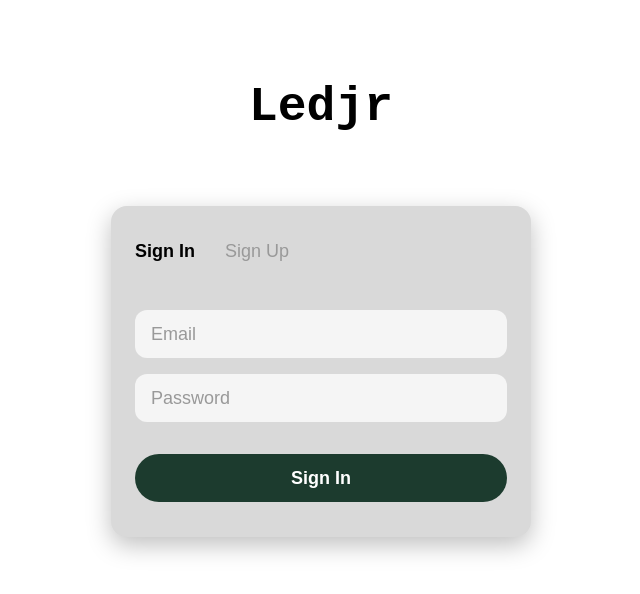
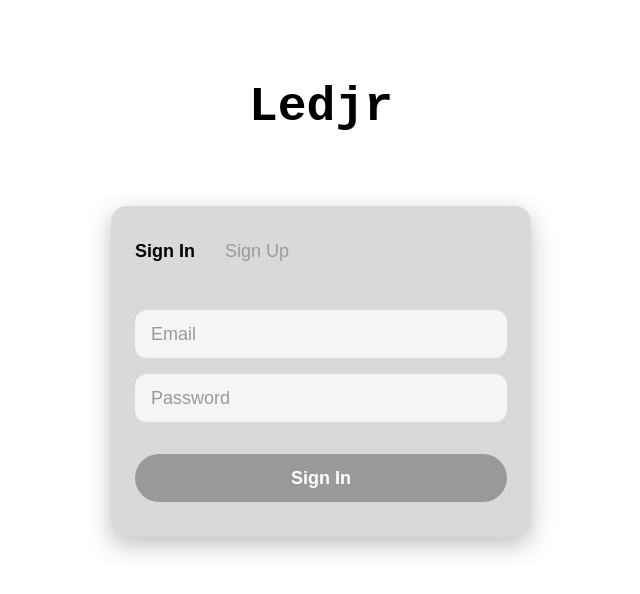
Before and after one commit to carascoy/Ledjr, a React (Vite) app in the folder frontend/: page / in a window 1280 px wide. Shown: the top 594 px of the page, without its empty margins (319-959 px from the left). Built offline with nearby package versions, Linux system fonts and the light colour scheme.

Commit message:
signup and router setup

```diff
--- a/frontend/src/pages/AuthPage.tsx
+++ b/frontend/src/pages/AuthPage.tsx
@@ -1,18 +1,30 @@
 import { useState } from 'react'
 import '../styles/AuthPage.css'
-import { useNavigate } from 'react-router-dom' //added this
+import { useNavigate } from 'react-router-dom'
 
 type Mode = "signin" | "signup";
 
 function AuthPage(){
-     const navigate = useNavigate() //added this
+     const navigate = useNavigate()
+
     const [mode, setMode] = useState<Mode>('signin')
 
-    const isSignUp = mode === 'signup'
     const [email, setEmail] = useState('')
     const [password, setPassword] = useState('')
     const [firstName, setFirstName] = useState('')
     const [lastName, setLastName] = useState('')
+
+    const isSignUp = mode === 'signup'
+
+    const hasEightChars = password.length >= 8
+    const hasNumber = /[0-9]/.test(password)
+    const hasSpecialChar = /[^A-Za-z0-9]/.test(password)
+    const isPasswordValid = hasEightChars && hasNumber && hasSpecialChar
+
+    const isCharValid = hasEightChars;
+    const isNumValid = hasNumber;
+    const isSpecialCharValid = hasSpecialChar;
+
 
     async function handleSubmit(e: React.FormEvent) {
         e.preventDefault()
@@ -61,13 +73,13 @@ function AuthPage(){
 
                  <div className={`collapsible ${isSignUp ? 'expanded' : ''}`}>
                     <div className="collapsible-inner password-hints">
-                        <p>At least 8 characters.</p>
-                        <p>At least 1 number.</p>
-                        <p>At least 1 special character.</p>
+                        <p className={isCharValid ? 'correct' : 'wrong'}>At least 8 characters.</p>
+                        <p className={isNumValid ? 'correct' : 'wrong'}>At least 1 number.</p>
+                        <p className={isSpecialCharValid ? 'correct' : 'wrong'}>At least 1 special character.</p>
                     </div>
                 </div>
 
-                <button type="submit" className="auth-submit">{isSignUp ? 'Sign Up' : 'Sign In'}</button>
+                <button type="submit" disabled={!isPasswordValid} className='auth-submit'>{isSignUp ? 'Sign Up' : 'Sign In'}</button>
 
             </form>
         </div>
--- a/frontend/src/styles/AuthPage.css
+++ b/frontend/src/styles/AuthPage.css
@@ -89,10 +89,16 @@
    gap: 4px;
 }
 
-.password-hints p{
+.password-hints p.correct{
     font-size: 13px;
     font-family: 'IBM Plex Sans', sans-serif;
-    color: #999999;
+    color: #1C3B2E;
+    margin:  0;
+}
+.password-hints p.wrong{
+    font-size: 13px;
+    font-family: 'IBM Plex Sans', sans-serif;
+    color: red;
     margin:  0;
 }
 
@@ -108,3 +114,8 @@
     font-family: 'IBM Plex Sans', sans-serif;
     cursor: pointer;
 }
+
+.auth-submit:disabled{
+    background: #999999;
+    cursor: not-allowed;
+}
```
Also changed, not shown: 1 other file (tests, documents, lock files or other folders).
